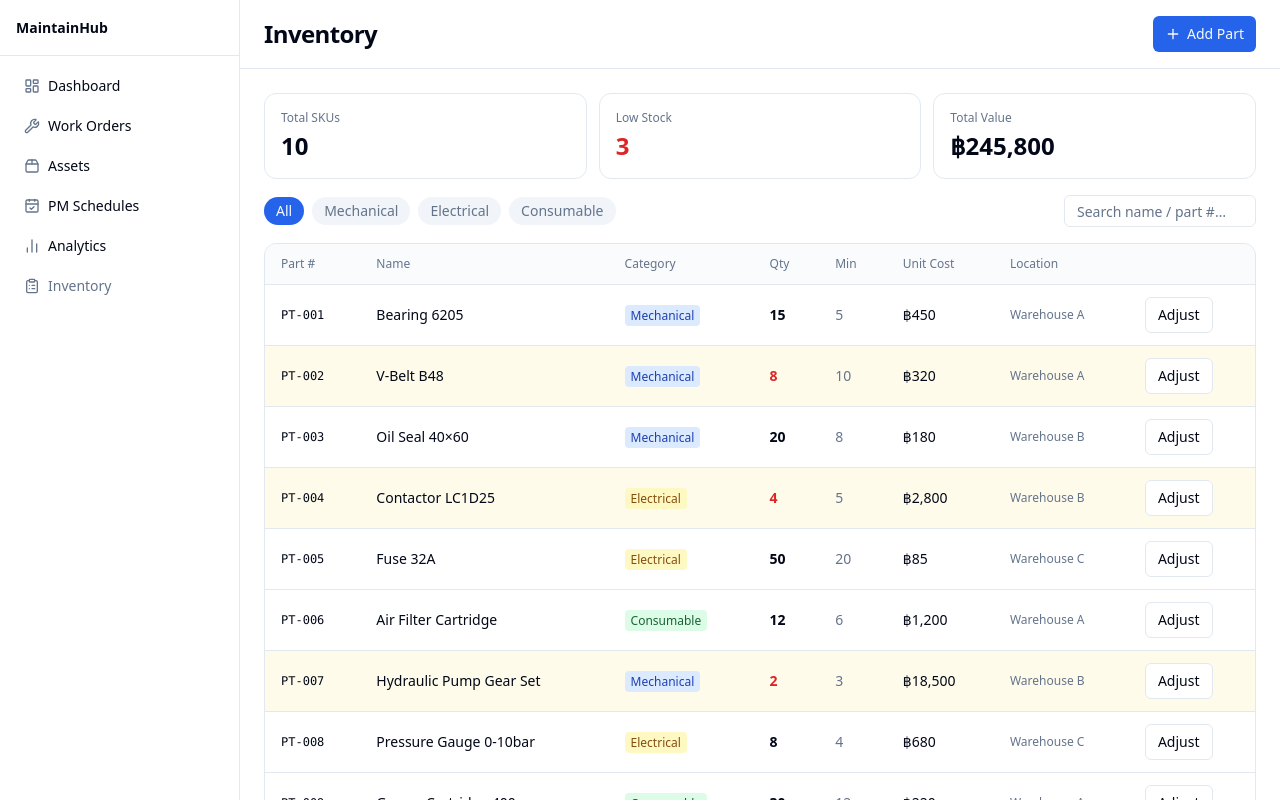
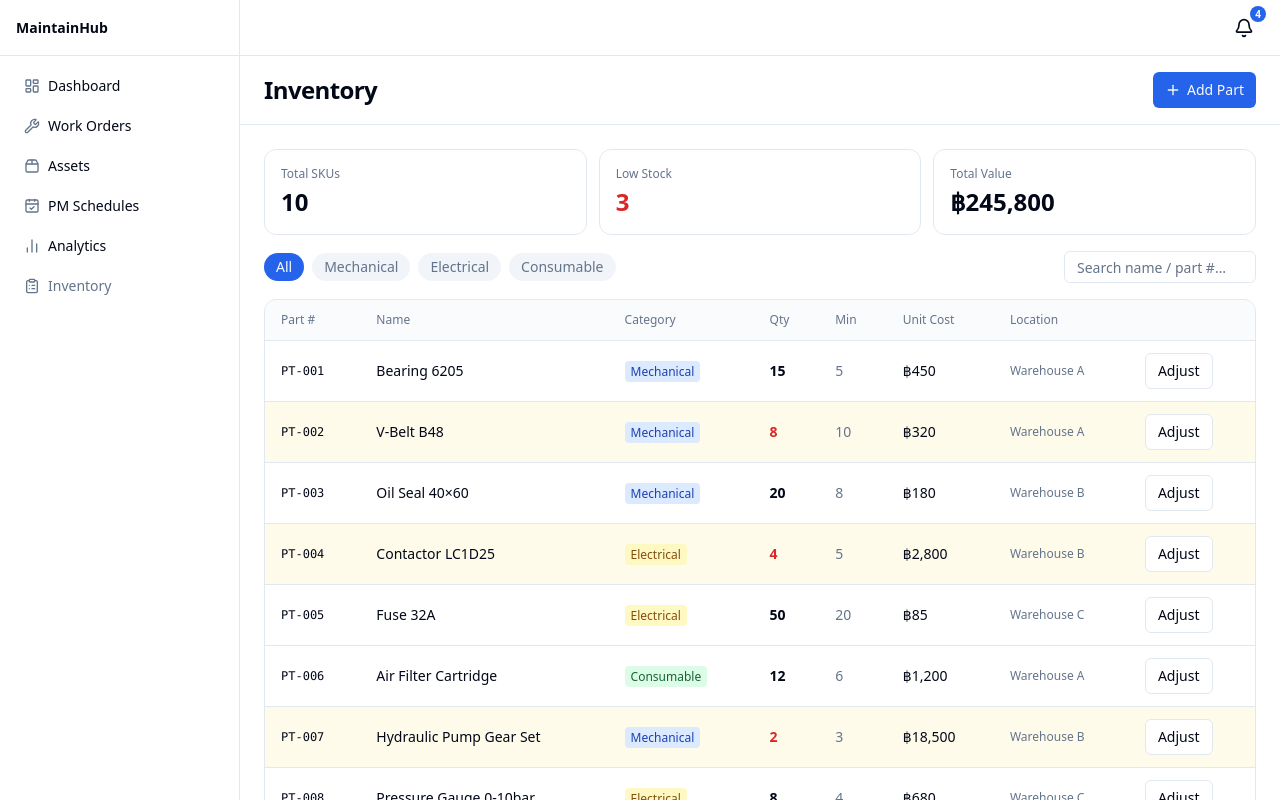
Before and after one commit to jakrapolgod/maintainhub-demo, a Next.js app in the folder apps/web/: page /inventory in a window 1280 px wide. Built offline with nearby package versions, Linux system fonts and the light colour scheme.

Commit message:
feat: add notification bell + panel to production dashboard layout

```diff
--- a/apps/web/app/(dashboard)/layout.tsx
+++ b/apps/web/app/(dashboard)/layout.tsx
@@ -8,6 +8,7 @@ import {
   CalendarCheck,
   BarChart2,
 } from 'lucide-react'
+import { NotificationBell } from '@/components/notification-panel'
 
 export const metadata: Metadata = {
   title: { template: '%s | MaintainHub', default: 'Dashboard | MaintainHub' },
@@ -80,9 +81,14 @@ export default function DashboardLayout({ children }: { children: React.ReactNod
 
       {/* ── Main content area ─────────────────────────────── */}
       <div className="flex flex-1 flex-col overflow-hidden">
-        {/* Mobile top bar */}
-        <header className="flex h-14 items-center border-b px-4 lg:hidden">
-          <span className="font-bold text-sm">MaintainHub</span>
+        {/* Top bar (desktop + mobile) */}
+        <header className="flex h-14 shrink-0 items-center gap-3 border-b bg-background px-4">
+          {/* Mobile: show logo */}
+          <span className="font-bold text-sm lg:hidden">MaintainHub</span>
+          {/* Spacer */}
+          <div className="flex-1" />
+          {/* Notification bell */}
+          <NotificationBell />
         </header>
 
         <main className="flex-1 overflow-hidden">{children}</main>
--- /dev/null
+++ b/apps/web/components/notification-panel.tsx
@@ -0,0 +1,171 @@
+'use client'
+
+import { useState } from 'react'
+import { useRouter } from 'next/navigation'
+import { AlertTriangle, Bell, Package, CheckCheck } from 'lucide-react'
+
+import { Sheet, SheetContent, SheetHeader, SheetTitle } from '@/components/ui/sheet'
+import { Button } from '@/components/ui/button'
+import { Badge } from '@/components/ui/badge'
+import { cn } from '@/lib/utils'
+import { mockNotifications, type Notification, type NotificationType } from '@/lib/mock-notifications'
+
+// ─── Icon per type ────────────────────────────────────────────────────────────
+
+function NotifIcon({ type }: { type: NotificationType }) {
+  if (type === 'LOW_STOCK')
+    return <Package className="size-4 shrink-0 text-amber-500" />
+  if (type === 'WO_ASSIGNED' || type === 'PM_DUE')
+    return <Bell className="size-4 shrink-0 text-blue-500" />
+  return <AlertTriangle className="size-4 shrink-0 text-destructive" />
+}
+
+// ─── Time-ago helper ──────────────────────────────────────────────────────────
+
+function timeAgo(iso: string): string {
+  const diff = Date.now() - new Date(iso).getTime()
+  const mins = Math.floor(diff / 60_000)
+  if (mins < 1) return 'just now'
+  if (mins < 60) return `${mins}m ago`
+  const hrs = Math.floor(mins / 60)
+  if (hrs < 24) return `${hrs}h ago`
+  return `${Math.floor(hrs / 24)}d ago`
+}
+
+// ─── Notification Panel (sheet) ───────────────────────────────────────────────
+
+function NotificationPanel({
+  open,
+  onOpenChange,
+  notifications,
+  onMarkAllRead,
+  onMarkRead,
+}: {
+  open: boolean
+  onOpenChange: (v: boolean) => void
+  notifications: Notification[]
+  onMarkAllRead: () => void
+  onMarkRead: (id: string) => void
+}) {
+  const router = useRouter()
+  const unreadCount = notifications.filter((n) => !n.isRead).length
+
+  function handleItemClick(n: Notification) {
+    onMarkRead(n.id)
+    onOpenChange(false)
+    router.push(n.link)
+  }
+
+  return (
+    <Sheet open={open} onOpenChange={onOpenChange}>
+      <SheetContent side="right" className="flex w-[360px] flex-col p-0">
+        {/* Header */}
+        <SheetHeader className="flex flex-row items-center justify-between border-b px-4 py-3 space-y-0">
+          <SheetTitle className="text-base">
+            Notifications
+            {unreadCount > 0 && (
+              <span className="ml-2 inline-flex size-5 items-center justify-center rounded-full bg-primary text-[11px] font-semibold text-primary-foreground">
+                {unreadCount}
+              </span>
+            )}
+          </SheetTitle>
+          {unreadCount > 0 && (
+            <Button
+              variant="ghost"
+              size="sm"
+              className="h-7 gap-1 text-xs text-muted-foreground"
+              onClick={onMarkAllRead}
+            >
+              <CheckCheck className="size-3.5" />
+              Mark all read
+            </Button>
+          )}
+        </SheetHeader>
+
+        {/* List */}
+        <div className="flex-1 overflow-y-auto">
+          {notifications.length === 0 ? (
+            <div className="flex h-full flex-col items-center justify-center gap-2 text-muted-foreground">
+              <CheckCheck className="size-8 opacity-40" />
+              <p className="text-sm font-medium">All caught up ✓</p>
+            </div>
+          ) : (
+            <ul className="divide-y">
+              {notifications.map((n) => (
+                <li key={n.id}>
+                  <button
+                    onClick={() => handleItemClick(n)}
+                    className={cn(
+                      'flex w-full items-start gap-3 px-4 py-3 text-left transition-colors hover:bg-muted/60',
+                      !n.isRead && 'bg-blue-50/60 dark:bg-blue-950/20',
+                    )}
+                  >
+                    <span className="mt-0.5">
+                      <NotifIcon type={n.type} />
+                    </span>
+                    <div className="min-w-0 flex-1">
+                      <p
+                        className={cn(
+                          'truncate text-sm leading-snug',
+                          !n.isRead ? 'font-semibold' : 'font-medium text-muted-foreground',
+                        )}
+                      >
+                        {n.title}
+                      </p>
+                      <p className="mt-0.5 line-clamp-2 text-xs text-muted-foreground">
+                        {n.message}
+                      </p>
+                      <p className="mt-1 text-[11px] text-muted-foreground/70">
+                        {timeAgo(n.createdAt)}
+                      </p>
+                    </div>
+                    {!n.isRead && (
+                      <span className="mt-1.5 size-2 shrink-0 rounded-full bg-blue-500" />
+                    )}
+                  </button>
+                </li>
+              ))}
+            </ul>
+          )}
+        </div>
+      </SheetContent>
+    </Sheet>
+  )
+}
+
+// ─── Bell button + panel (self-contained, drop into any layout) ───────────────
+
+export function NotificationBell() {
+  const [open, setOpen] = useState(false)
+  const [notifs, setNotifs] = useState<Notification[]>(mockNotifications)
+  const unreadCount = notifs.filter((n) => !n.isRead).length
+
+  return (
+    <>
+      <Button
+        variant="ghost"
+        size="icon"
+        className="relative"
+        aria-label="Notifications"
+        onClick={() => setOpen(true)}
+      >
+        <Bell className="size-5" />
+        {unreadCount > 0 && (
+          <Badge className="absolute -top-0.5 -right-0.5 flex size-4 items-center justify-center rounded-full p-0 text-[10px] leading-none">
+            {unreadCount}
+          </Badge>
+        )}
+      </Button>
+
+      <NotificationPanel
+        open={open}
+        onOpenChange={setOpen}
+        notifications={notifs}
+        onMarkAllRead={() => setNotifs((prev) => prev.map((n) => ({ ...n, isRead: true })))}
+        onMarkRead={(id) =>
+          setNotifs((prev) => prev.map((n) => (n.id === id ? { ...n, isRead: true } : n)))
+        }
+      />
+    </>
+  )
+}
--- /dev/null
+++ b/apps/web/lib/mock-notifications.ts
@@ -0,0 +1,93 @@
+// Mock notification data for demo purposes
+
+export type NotificationType =
+  | 'WO_OVERDUE'
+  | 'PM_DUE'
+  | 'SLA_BREACH'
+  | 'LOW_STOCK'
+  | 'WO_ASSIGNED'
+
+export interface Notification {
+  id: string
+  type: NotificationType
+  title: string
+  message: string
+  createdAt: string // ISO-8601
+  isRead: boolean
+  link: string
+}
+
+export const mockNotifications: Notification[] = [
+  {
+    id: 'n1',
+    type: 'SLA_BREACH',
+    title: 'SLA Breached – WO-2024-0003',
+    message: 'Inspect pressure relief valve exceeded its 8-hour response SLA.',
+    createdAt: '2026-05-23T07:15:00Z',
+    isRead: false,
+    link: '/work-orders',
+  },
+  {
+    id: 'n2',
+    type: 'WO_OVERDUE',
+    title: 'Work Order Overdue – WO-2024-0001',
+    message: 'Replace mechanical seal was due on 23 May and is still open.',
+    createdAt: '2026-05-23T06:00:00Z',
+    isRead: false,
+    link: '/work-orders',
+  },
+  {
+    id: 'n3',
+    type: 'PM_DUE',
+    title: 'PM Due – Pump P-001',
+    message: 'Monthly pump inspection is overdue by 13 days.',
+    createdAt: '2026-05-22T08:00:00Z',
+    isRead: false,
+    link: '/pm-schedules',
+  },
+  {
+    id: 'n4',
+    type: 'LOW_STOCK',
+    title: 'Low Stock – V-Belt B48',
+    message: 'V-Belt B48 (PT-002) stock is at 8 units — below the minimum of 10.',
+    createdAt: '2026-05-22T04:30:00Z',
+    isRead: false,
+    link: '/inventory',
+  },
+  {
+    id: 'n5',
+    type: 'PM_DUE',
+    title: 'PM Due in 2 Days – Cooling Tower CT-004',
+    message: 'Cooling tower inspection is due on 25 May.',
+    createdAt: '2026-05-21T09:00:00Z',
+    isRead: true,
+    link: '/pm-schedules',
+  },
+  {
+    id: 'n6',
+    type: 'WO_ASSIGNED',
+    title: 'New WO Assigned – WO-2024-0005',
+    message: 'Load test under full capacity has been assigned to you.',
+    createdAt: '2026-05-21T07:45:00Z',
+    isRead: true,
+    link: '/work-orders',
+  },
+  {
+    id: 'n7',
+    type: 'LOW_STOCK',
+    title: 'Low Stock – Hydraulic Pump Gear Set',
+    message: 'PT-007 stock is at 2 units — below the minimum of 3.',
+    createdAt: '2026-05-20T11:00:00Z',
+    isRead: true,
+    link: '/inventory',
+  },
+  {
+    id: 'n8',
+    type: 'WO_OVERDUE',
+    title: 'Work Order Overdue – WO-2024-0004',
+    message: 'Clean condenser coils is approaching its due date on 28 May.',
+    createdAt: '2026-05-20T08:30:00Z',
+    isRead: true,
+    link: '/work-orders',
+  },
+]
```
